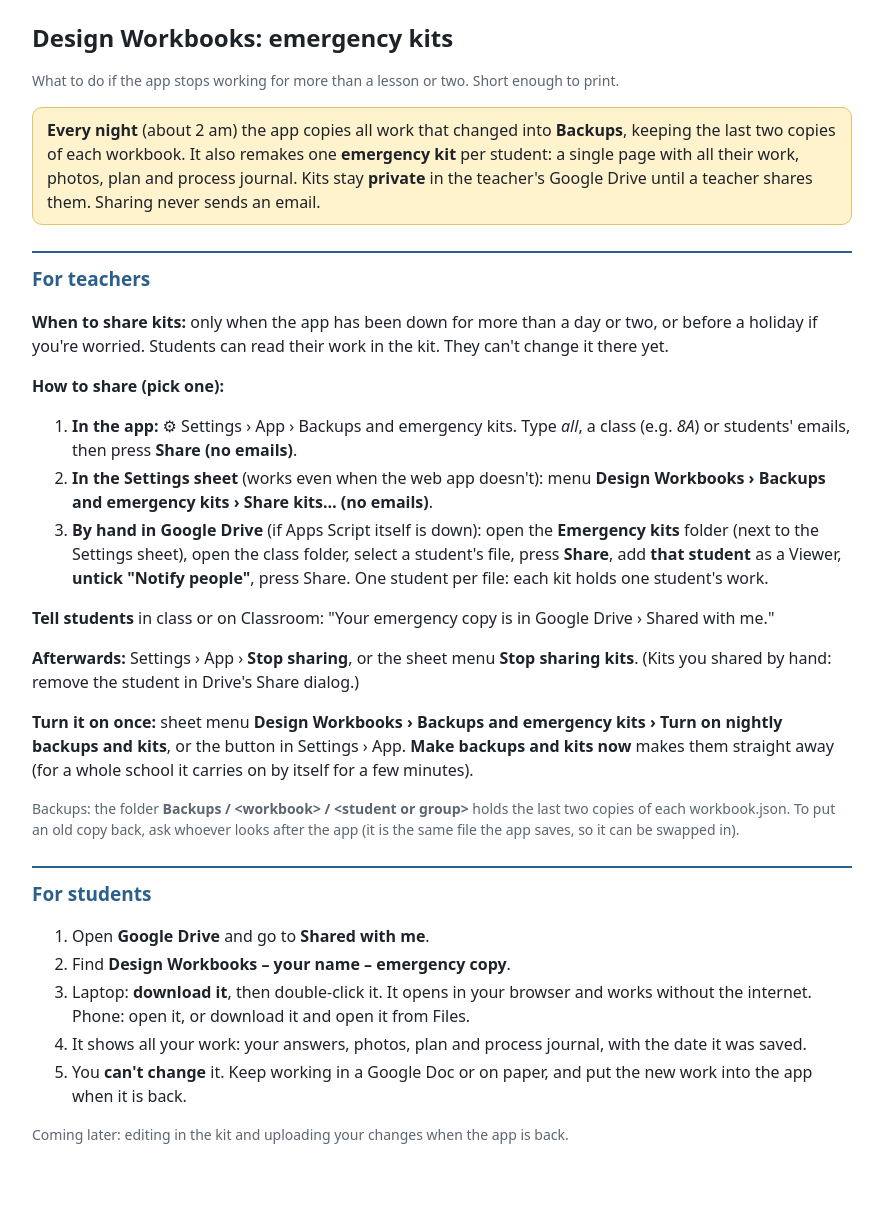
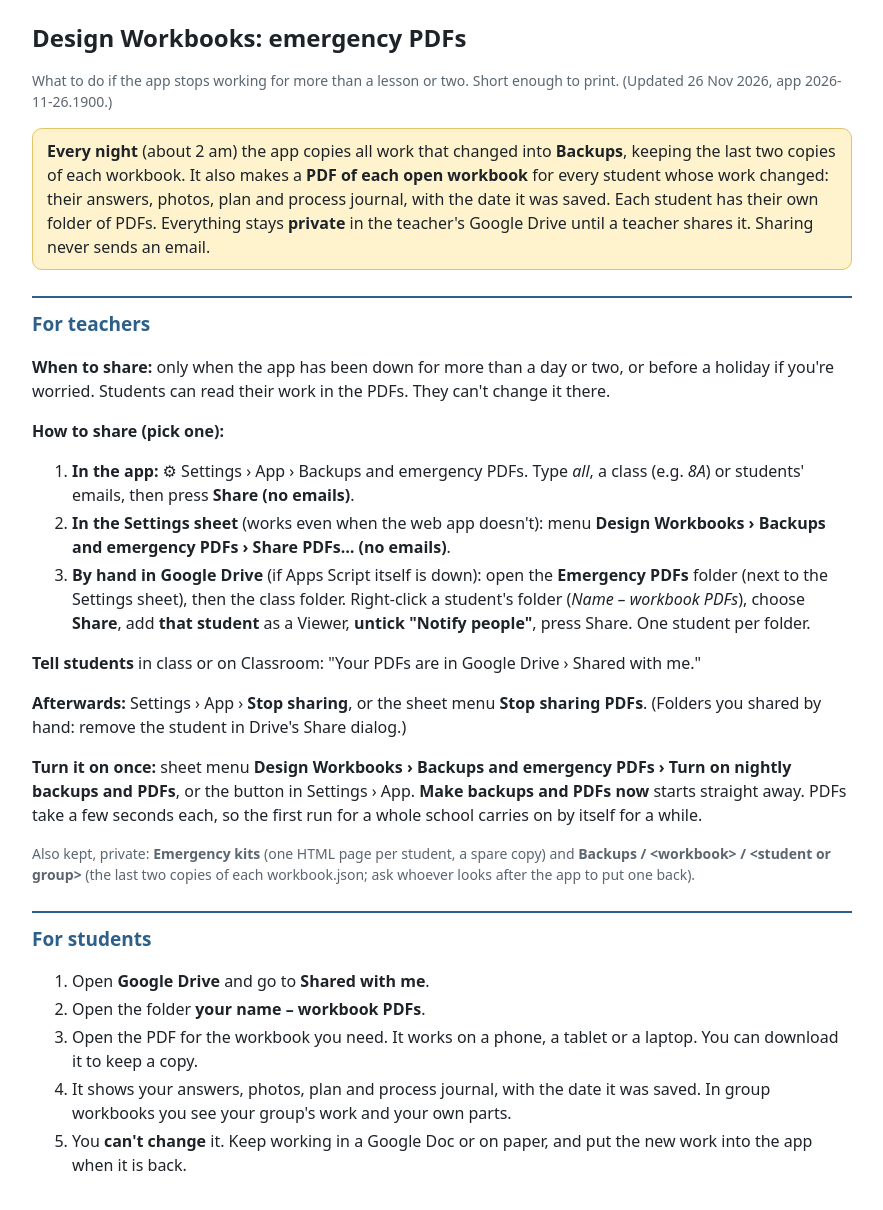
Before and after one commit to IICSDesign/workbook, a plain HTML site: page kits.html in a window 1280 px wide. Shown: the whole page, without its empty margins (198-1081 px from the left). Before the commit the page ends 1179 px from the top, so only its background shows below. Drawn offline with Linux system fonts and the light colour scheme.

Commit message:
Add files via upload

```diff
--- a/kits.html
+++ b/kits.html
@@ -4,7 +4,7 @@
 <meta charset="utf-8">
 <meta name="viewport" content="width=device-width,initial-scale=1">
 <meta name="dw-recorder-version" content="2026-11-25.2200">
-<title>Design Workbooks: emergency kits</title>
+<title>Design Workbooks: emergency PDFs</title>
 <style>
 body{font-family:system-ui,-apple-system,"Segoe UI",Arial,sans-serif;max-width:820px;margin:0 auto;padding:20px;color:#1d2329;line-height:1.5}
 h1{font-size:24px;margin:0 0 4px}h2{font-size:19px;margin:26px 0 6px;border-top:2px solid #2c5f8a;padding-top:12px;color:#2c5f8a}
@@ -13,32 +13,28 @@ ol li,ul li{margin:4px 0}@media print{body{padding:0;font-size:12pt}h2{break-aft
 </style>
 </head>
 <body>
-<h1>Design Workbooks: emergency kits</h1>
-<p class="m">What to do if the app stops working for more than a lesson or two. Short enough to print.</p>
-
-<p class="box"><b>Every night</b> (about 2 am) the app copies all work that changed into <b>Backups</b>, keeping the last two copies of each workbook. It also remakes one <b>emergency kit</b> per student: a single page with all their work, photos, plan and process journal. Kits stay <b>private</b> in the teacher's Google Drive until a teacher shares them. Sharing never sends an email.</p>
-
+<h1>Design Workbooks: emergency PDFs</h1>
+<p class="m">What to do if the app stops working for more than a lesson or two. Short enough to print. (Updated 26 Nov 2026, app 2026-11-26.1900.)</p>
+<p class="box"><b>Every night</b> (about 2 am) the app copies all work that changed into <b>Backups</b>, keeping the last two copies of each workbook. It also makes a <b>PDF of each open workbook</b> for every student whose work changed: their answers, photos, plan and process journal, with the date it was saved. Each student has their own folder of PDFs. Everything stays <b>private</b> in the teacher's Google Drive until a teacher shares it. Sharing never sends an email.</p>
 <h2>For teachers</h2>
-<p><b>When to share kits:</b> only when the app has been down for more than a day or two, or before a holiday if you're worried. Students can read their work in the kit. They can't change it there yet.</p>
+<p><b>When to share:</b> only when the app has been down for more than a day or two, or before a holiday if you're worried. Students can read their work in the PDFs. They can't change it there.</p>
 <p><b>How to share (pick one):</b></p>
 <ol>
-<li><b>In the app:</b> ⚙ Settings › App › Backups and emergency kits. Type <i>all</i>, a class (e.g. <i>8A</i>) or students' emails, then press <b>Share (no emails)</b>.</li>
-<li><b>In the Settings sheet</b> (works even when the web app doesn't): menu <b>Design Workbooks › Backups and emergency kits › Share kits… (no emails)</b>.</li>
-<li><b>By hand in Google Drive</b> (if Apps Script itself is down): open the <b>Emergency kits</b> folder (next to the Settings sheet), open the class folder, select a student's file, press <b>Share</b>, add <b>that student</b> as a Viewer, <b>untick "Notify people"</b>, press Share. One student per file: each kit holds one student's work.</li>
+<li><b>In the app:</b> ⚙ Settings › App › Backups and emergency PDFs. Type <i>all</i>, a class (e.g. <i>8A</i>) or students' emails, then press <b>Share (no emails)</b>.</li>
+<li><b>In the Settings sheet</b> (works even when the web app doesn't): menu <b>Design Workbooks › Backups and emergency PDFs › Share PDFs… (no emails)</b>.</li>
+<li><b>By hand in Google Drive</b> (if Apps Script itself is down): open the <b>Emergency PDFs</b> folder (next to the Settings sheet), then the class folder. Right-click a student's folder (<i>Name – workbook PDFs</i>), choose <b>Share</b>, add <b>that student</b> as a Viewer, <b>untick "Notify people"</b>, press Share. One student per folder.</li>
 </ol>
-<p><b>Tell students</b> in class or on Classroom: "Your emergency copy is in Google Drive › Shared with me."</p>
-<p><b>Afterwards:</b> Settings › App › <b>Stop sharing</b>, or the sheet menu <b>Stop sharing kits</b>. (Kits you shared by hand: remove the student in Drive's Share dialog.)</p>
-<p><b>Turn it on once:</b> sheet menu <b>Design Workbooks › Backups and emergency kits › Turn on nightly backups and kits</b>, or the button in Settings › App. <b>Make backups and kits now</b> makes them straight away (for a whole school it carries on by itself for a few minutes).</p>
-<p class="m">Backups: the folder <b>Backups / &lt;workbook&gt; / &lt;student or group&gt;</b> holds the last two copies of each workbook.json. To put an old copy back, ask whoever looks after the app (it is the same file the app saves, so it can be swapped in).</p>
-
+<p><b>Tell students</b> in class or on Classroom: "Your PDFs are in Google Drive › Shared with me."</p>
+<p><b>Afterwards:</b> Settings › App › <b>Stop sharing</b>, or the sheet menu <b>Stop sharing PDFs</b>. (Folders you shared by hand: remove the student in Drive's Share dialog.)</p>
+<p><b>Turn it on once:</b> sheet menu <b>Design Workbooks › Backups and emergency PDFs › Turn on nightly backups and PDFs</b>, or the button in Settings › App. <b>Make backups and PDFs now</b> starts straight away. PDFs take a few seconds each, so the first run for a whole school carries on by itself for a while.</p>
+<p class="m">Also kept, private: <b>Emergency kits</b> (one HTML page per student, a spare copy) and <b>Backups / &lt;workbook&gt; / &lt;student or group&gt;</b> (the last two copies of each workbook.json; ask whoever looks after the app to put one back).</p>
 <h2>For students</h2>
 <ol>
 <li>Open <b>Google Drive</b> and go to <b>Shared with me</b>.</li>
-<li>Find <b>Design Workbooks – your name – emergency copy</b>.</li>
-<li>Laptop: <b>download it</b>, then double-click it. It opens in your browser and works without the internet. Phone: open it, or download it and open it from Files.</li>
-<li>It shows all your work: your answers, photos, plan and process journal, with the date it was saved.</li>
+<li>Open the folder <b>your name – workbook PDFs</b>.</li>
+<li>Open the PDF for the workbook you need. It works on a phone, a tablet or a laptop. You can download it to keep a copy.</li>
+<li>It shows your answers, photos, plan and process journal, with the date it was saved. In group workbooks you see your group's work and your own parts.</li>
 <li>You <b>can't change</b> it. Keep working in a Google Doc or on paper, and put the new work into the app when it is back.</li>
 </ol>
-<p class="m">Coming later: editing in the kit and uploading your changes when the app is back.</p>
 </body>
 </html>
```
